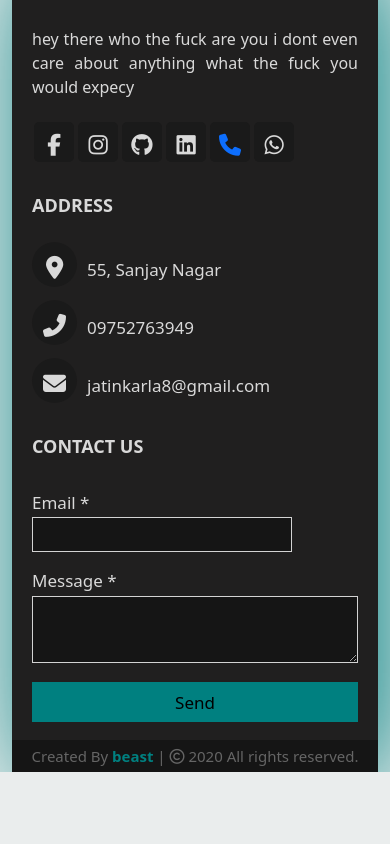
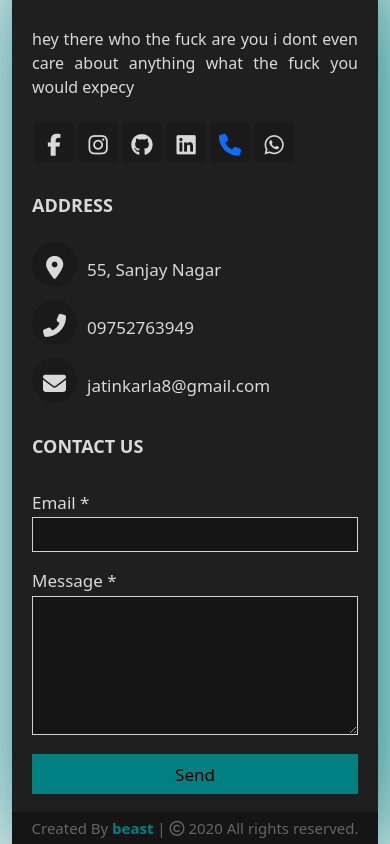
Before and after one commit to jatin-karla11/Worth-It, a React (Create React App) app: page / in a window 390 px wide. Shown: the part 990-1834 px from the top of the page. Before the commit the page ends 1762 px from the top, so only its background shows below. Built offline with nearby package versions, Linux system fonts and the light colour scheme; no server answers; a web font is replaced by a local one.

Commit message:
second commit

```diff
--- a/src/Footer.css
+++ b/src/Footer.css
@@ -94,7 +94,7 @@ footer{
   }
   .right form input, .right form textarea{
       width: 100%;
-      font-size: 20px;
+      font-size: 22px !important;
       background: #151515;
       padding-left: 10px;
       border: 1px solid lightgray;
--- a/src/Footer.jsx
+++ b/src/Footer.jsx
@@ -55,7 +55,7 @@ const Footer=()=>{
                                 </div>
                                 <div className="msg">
                                     <div className="text">Message *</div>
-                                    <textarea cols="25" rows="2" required></textarea>
+                                    <textarea cols="25" rows="4" required></textarea>
                                 </div>
                                 <div className="btn11">
                                     <button type="submit">Send</button>
--- a/src/Login.css
+++ b/src/Login.css
@@ -22,12 +22,12 @@
 #hide1{
     display:none;
 }
-input{
-    font-size: 20px;
+.input{
+    font-size: 22px;
 }
 @media screen and (max-width:768px) and (orientation:portrait){
-    input{
-        max-width: 260px;
-        font-size: 20px !important;
+    .input{
+        max-width: 270px;
+        font-size: 22px !important;
     }
 }
```
Also changed, not shown: 1 other file (tests, documents, lock files or other folders).
